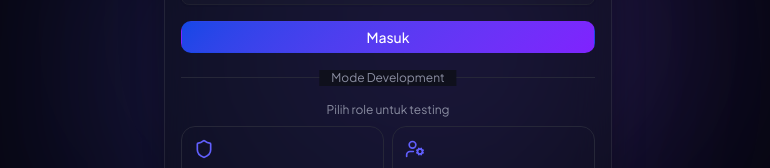
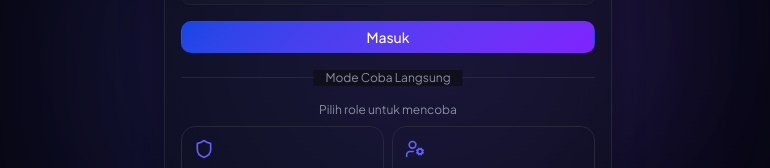
Before and after one commit to HendraMaajid/eduplatform, a Next.js app in the folder frontend/: page /login in a window 1280 px wide. Shown: the part 374-542 px from the top of the page, without its empty margins (252-1022 px from the left). Built offline with nearby package versions, Linux system fonts and the light colour scheme; no server answers.

Commit message:
chore: update login page UI text for better user clarity

```diff
--- a/frontend/src/app/login/page.tsx
+++ b/frontend/src/app/login/page.tsx
@@ -150,14 +150,14 @@ export default function LoginPage() {
             <div className="relative my-6">
               <Separator />
               <span className="absolute left-1/2 top-1/2 -translate-x-1/2 -translate-y-1/2 bg-card px-3 text-xs text-muted-foreground">
-                Mode Development
+                Mode Coba Langsung
               </span>
             </div>
 
             {/* Dev Role Selector */}
             <div className="space-y-2">
               <p className="text-xs text-muted-foreground text-center">
-                Pilih role untuk testing
+                Pilih role untuk mencoba
               </p>
               <div className="grid grid-cols-2 gap-2">
                 {roles.map(({ role, label, icon: Icon, desc }) => (
```
